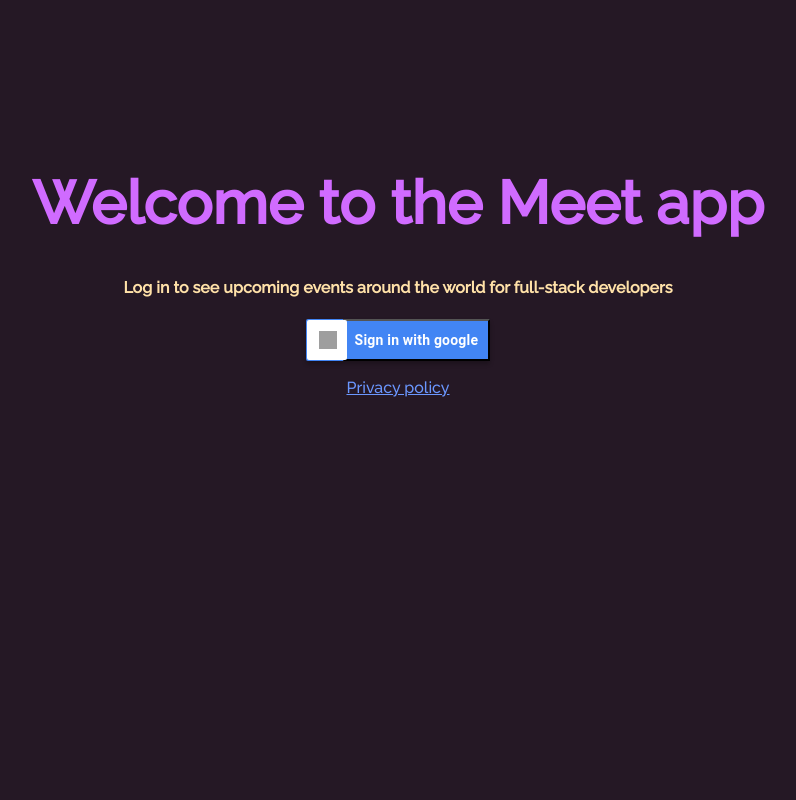
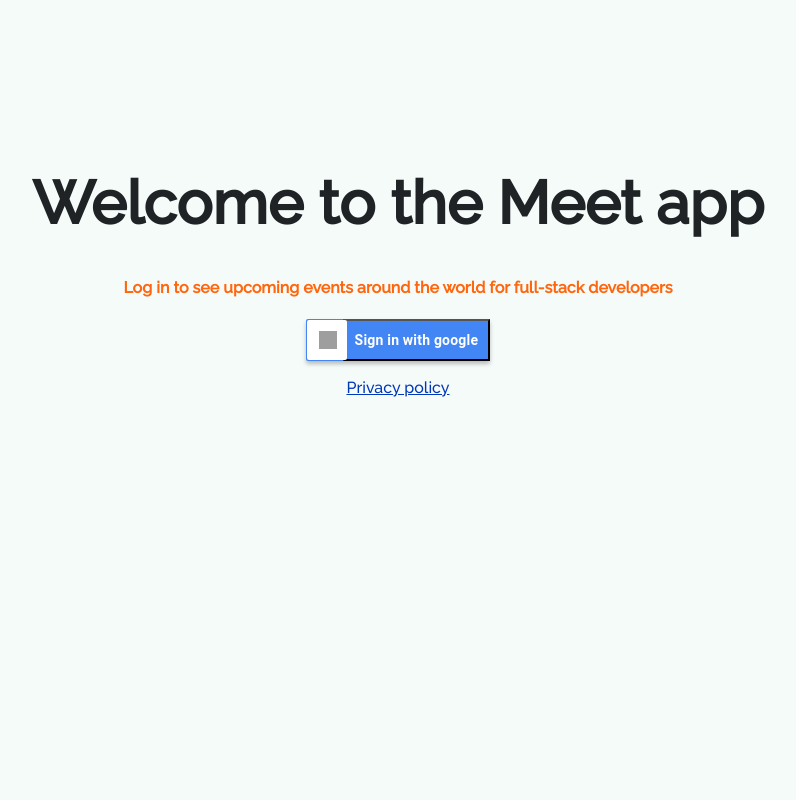
Before and after one commit to BJaguar71/MeetApp, a React (Create React App) app: page / in a window 1280 px wide. Shown: the top 800 px of the page, without its empty margins (242-1038 px from the left). Built offline with nearby package versions, Linux system fonts and the light colour scheme; grey boxes are pictures that could not be loaded; what atatus-spa would draw is missing.

Commit message:
updated colors

```diff
--- a/src/Alert.js
+++ b/src/Alert.js
@@ -27,7 +27,7 @@ class Alert extends Component {
 class InfoAlert extends Alert {
   constructor(props) {
     super(props);
-    this.color = '#6b97ff';
+    this.color = '#ff6b6b';
   }
 }
 
--- a/src/App.css
+++ b/src/App.css
@@ -3,7 +3,7 @@
 
 
 html {
-  background-color: #3f2c3f;
+  background-color: #f5fbf9;
 }
 
 .App * {
@@ -38,7 +38,7 @@ div.NumberOfEvents {
 p.chooseCity {
   font-size: 20px;
   font-weight: bold;
-  color: white;
+  color: #1f2326;
   text-align: center;
   font-family: 'Raleway', sans-serif;
 }
@@ -46,13 +46,13 @@ p.chooseCity {
 p.numberOfCity {
   font-size: 20px;
   font-weight: bold;
-  color: white;
+  color: #1f2326;
   font-family: 'Raleway', sans-serif;
 }
 h1 {
   font-size: 60px;
   font-weight: bold;
-  color: #ffef8a;
+  color: #ff660d;
   text-align: center;
   font-family: 'Raleway', sans-serif;
 }
@@ -74,7 +74,7 @@ b.seeAll {
 }
 
 li.cityResult {
-  color: #ffe1a8;
+  color: #ff660d;
   list-style: none;
   padding: 10%;
 }
@@ -146,7 +146,7 @@ input[type="number"] {
 }
 
 .suggestions > li:hover {
-  background-color: #bcdcdb;
+  background-color: hsl(30, 70%, 85%);;
 }
 
 .event {
@@ -156,8 +156,8 @@ input[type="number"] {
   border: 1px solid #ccc;
   border-radius: 4px;
   position: relative;
-  color: #ffef8a;
-  background-color: #616161;
+  color: #f5fbf9;
+  background-color: #1f2326;
   font-family: 'Raleway', sans-serif;
 }
 
@@ -184,8 +184,8 @@ a.link {
   border: none;
   border-bottom:#616161;
   border-radius: 3px;
-  background-color: #d06bff;
-  color: black;
+  background-color: #1f2326;
+  color: #f5fbf9;
   width: fit-content;
   margin: auto;
   padding: 10px;
@@ -194,11 +194,12 @@ a.link {
   font-family: 'Raleway', sans-serif;
 }
 
-.logout:hover:focus {
-  color: white;
+.logout:hover {
+  color: #1f2326;
   cursor:pointer;
-  box-shadow: 0 0.5em 0.5em -0.4em var(--font-color);
+  box-shadow: 0 0.5em 0.5em -0.4em #1f2326;
   transform: translateY(-0.25em);
+  background-color: #ff660d;
 }
 
 .data-vis-wrapper {
--- a/src/App.js
+++ b/src/App.js
@@ -155,7 +155,7 @@ class App extends Component {
               <XAxis type="category" dataKey="city" name="city" />
               <YAxis type="number" dataKey="number" name="number of events" allowDecimals={false} />
               <Tooltip cursor={{ strokeDasharray: '3 3' }} />
-              <Scatter data={this.getData()} fill="#ffef8a" />
+              <Scatter data={this.getData()} fill="#1f2326" />
             </ScatterChart>
           </ResponsiveContainer>
         </div>
--- a/src/EventGenre.js
+++ b/src/EventGenre.js
@@ -37,7 +37,7 @@ const EventGenre = ({ events }) => {
           labelLine={false}
           outerRadius={80}
           dataKey="value"
-          fill="#ffe1a8"
+          fill="#ff660d"
           label={({ name, percent }) => percent > 0 ? `${name} ${(percent * 100).toFixed(0)}%` : ""}
         >
         </Pie>
--- a/src/WelcomeScreen.css
+++ b/src/WelcomeScreen.css
@@ -5,7 +5,7 @@
   position: fixed;
   width: 100%;
   height: 100%;
-  background: #251825;
+  background: #f5fbf9;
   top: 0;
   padding: 10%;
   text-align: center;
@@ -70,18 +70,18 @@
   text-align: center;
 }
 a.privacy-policy {
-  color: #6b97ff;
+  color: #0038b9;
   text-align: center;
   font-family: 'Raleway', sans-serif;
 }
 h1.welcome {
-  color: #d06bff;
+  color: #1f2326;
   text-align: center;
   font-family: 'Raleway', sans-serif;
 }
 
 h4 {
-  color: #ffe1a8;
+  color: #ff660d;
   text-align: center;
   font-family: 'Raleway', sans-serif;
 }
```
